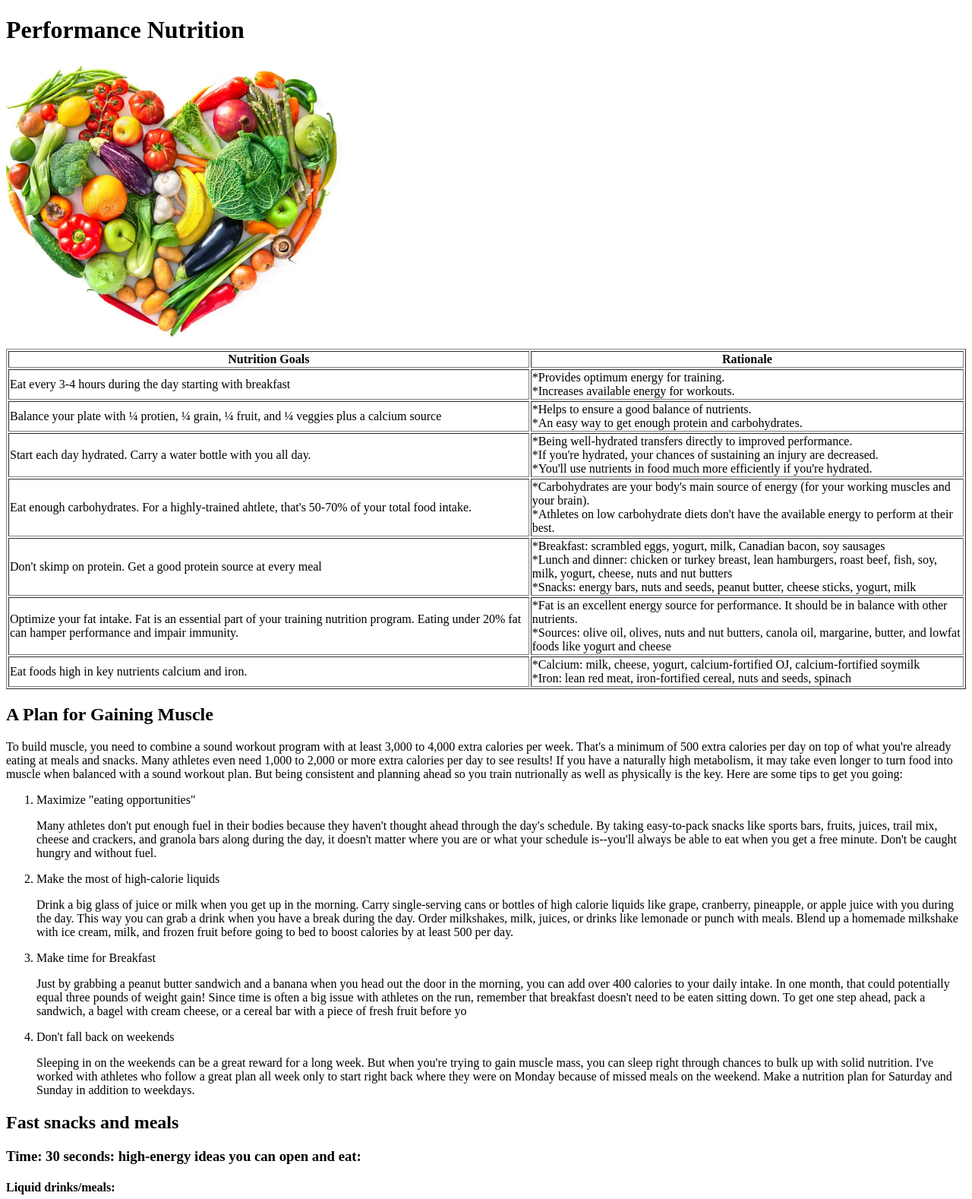
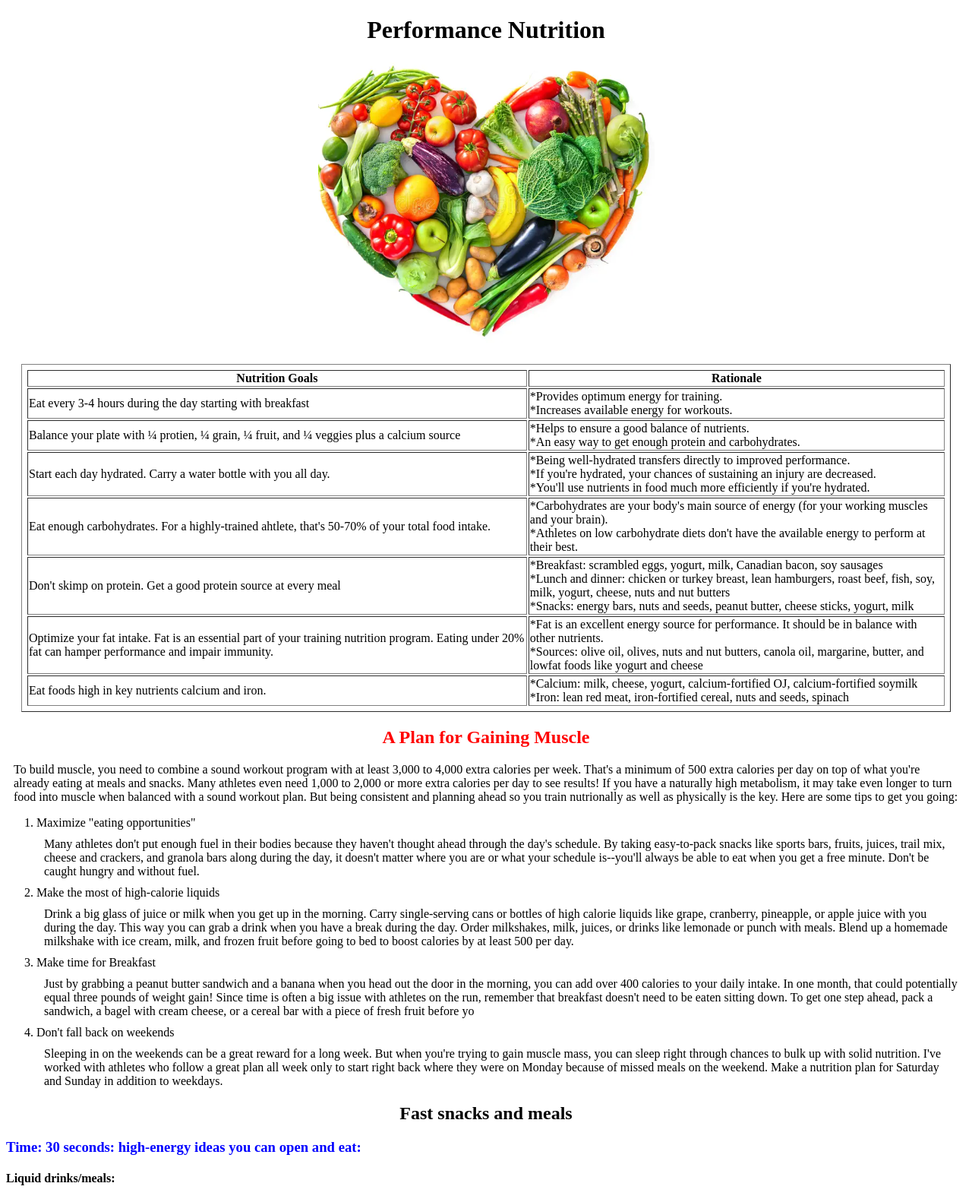
Before and after one commit to LaunchCodeAllhubs/js-assignment-4-html-me-something-nhodge32, a website: page index.html in a window 1280 px wide. Shown: the top 1578 px of the page at 76% size. Drawn offline with Linux system fonts and the light colour scheme.

Commit message:
Added CSS styling

```diff
--- a/index.html
+++ b/index.html
@@ -1,18 +1,19 @@
 <!DOCTYPE html>
 <html>
    <head><title>Blue Storm Basketball - Nutrition</title>
+      <link rel="stylesheet" href="styles.css">
    </head>
    <body>
       <!-- Write your HTML in this file! -->
-      <div>
+      <div class="headingCentered">
          <header>
-            <h1 class="center">Performance Nutrition</h1>
+            <h1>Performance Nutrition</h1>
             <img src="images/healthy foods picture.PNG" alt="Healthy Food Heart">
          </header>
       </div>
       <div>
          <article>
-            <table border="1">
+            <table class="table" id="nutritionGoals" border="1">
                <tr>
                   <th>Nutrition Goals</th>
                   <th>Rationale</th>
@@ -77,7 +78,7 @@
       <main>
          <article>
             <div>
-               <h2 class="center">A Plan for Gaining Muscle</h2>
+               <h2 id="mainHeading">A Plan for Gaining Muscle</h2>
                <p>To build muscle, you need to combine a sound workout program with at least 3,000
                to 4,000 extra calories per week. That's a minimum of 500 extra calories per day
                on top of what you're already eating at meals and snacks. Many athletes even need
@@ -122,7 +123,7 @@
                </ol>
             </div>
             <div>
-               <h2 class="center">Fast snacks and meals</h2>
+               <h2>Fast snacks and meals</h2>
                <h3 id="timeColor">Time: 30 seconds: high-energy ideas you can open and eat:</h3>
                <h4>Liquid drinks/meals:</h4>
                <ul><li>Boost or Slimfast (in a can)</li>
@@ -190,7 +191,7 @@
                </p>
             </div>
             <div>
-               <h2 class="center">High-Energy Shakes</h2>
+               <h2>High-Energy Shakes</h2>
                <p>*Blend these shakes in a belender or food processor. Serve and/or keep
                in the refrigerator for up to 48 hours.
                </p>
@@ -199,7 +200,7 @@
                in a hurry, or as a snack anytime to help you get stronger. These shake recipes
                provide an average of 500 calories per recipe.
                </p>
-               <table>
+               <table class="table" id="shakes">
                   <tr>
                      <td>Banana Energy Shake
                      </td>
@@ -211,7 +212,7 @@
                      <td>Strawberry Smoothie
                      </td>
                      <td>2 cups skim milk<br>1 packet Carnation Instant Breakfast&reg;
-                     <br>1 cup frozen or fresh strawberries<br>1 Banana<br> 4 crushed ice cubes
+                     <br>1 cup frozen or fresh strawberries<br>1 Banana<br>4 crushed ice cubes
                      </td>
                   </tr>
                   <tr>
@@ -260,13 +261,13 @@
                </table>
             </div>
             <div>
-               <h2 class="center">High-Calorie Snacks</h2>
-               <p>Struggling to put on muscle? Along with sound workouts, keep quick snacks
+               <h2>High-Calorie Snacks</h2>
+               <p class="funParagraph" id="testP">Struggling to put on muscle? Along with sound workouts, keep quick snacks
                available so you can pump up the calories every day. Try these energy-packed
                snacks with over 500 calories each. Start by adding one high-energy snack a day
                to your normal diet. To icrease your calories by 1,000 each day, add two snacks to your routine.
                </p>
-               <table border="1">
+               <table class="table" id="snacks" border="1">
                   <tr>
                      <td>2 cups of a homemade chocolate milkshake</td>
                   </tr>
@@ -304,7 +305,7 @@
             </div>
          </article>
       </main>
-      <footer>&copy; Susan Kundrat, MS, RD, LD</footer>
+      <footer class="footer">&copy; Susan Kundrat, MS, RD, LD</footer>
 
    </body>
 </html>
--- a/styles.css
+++ b/styles.css
@@ -1 +1,48 @@
 /* Write your CSS here! */
+body{
+    margin: 8px;
+    display: block;
+}
+
+p{
+    margin: 10px;
+}
+
+h1{
+    text-align: center;
+}
+h2{
+    text-align: center;
+}
+
+#timeColor{
+    color: blue;
+}
+
+.table{
+    margin-top: 20px;
+    margin-bottom: 20px;
+    margin-left: 20px;
+    margin-right: 20px;
+}
+
+table{
+    padding: 5px;
+}
+
+
+.footer{
+    text-align: center;
+}
+
+#mainHeading{
+    color:red;
+}
+
+.funParagraph{
+    color: green;
+}
+
+.headingCentered{
+    text-align: center;
+}
```
